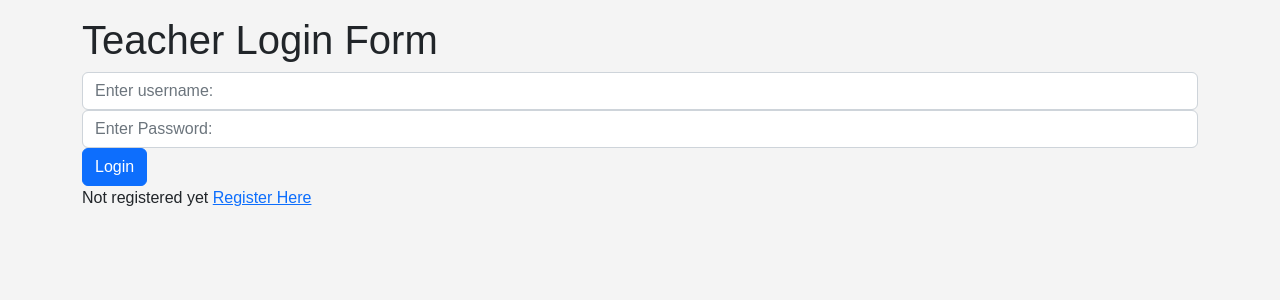
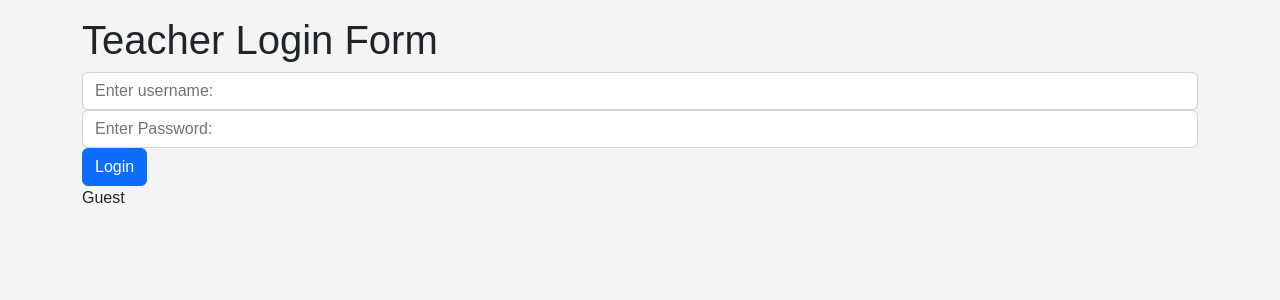
Before and after one commit to ovirce/TSP, a PHP site: page /home_page.php in a window 1280 px wide. Shown: the part 244-544 px from the top of the page. Run offline with PHP 8.4, Linux system fonts and the light colour scheme.

Commit message:
guset added

```diff
--- a/home_page.php
+++ b/home_page.php
@@ -69,7 +69,7 @@ if (isset($_SESSION["user"])) {
             <input type="submit" value="Login" name="login" id="teacherLogin" class="btn btn-primary">
         </div>
       </form>
-     <div><p>Not registered yet <a href="registration.php">Register Here</a></p></div>
+     <div><p>Guest</a></p></div>
     </div>
 </div>
 </body>
```
